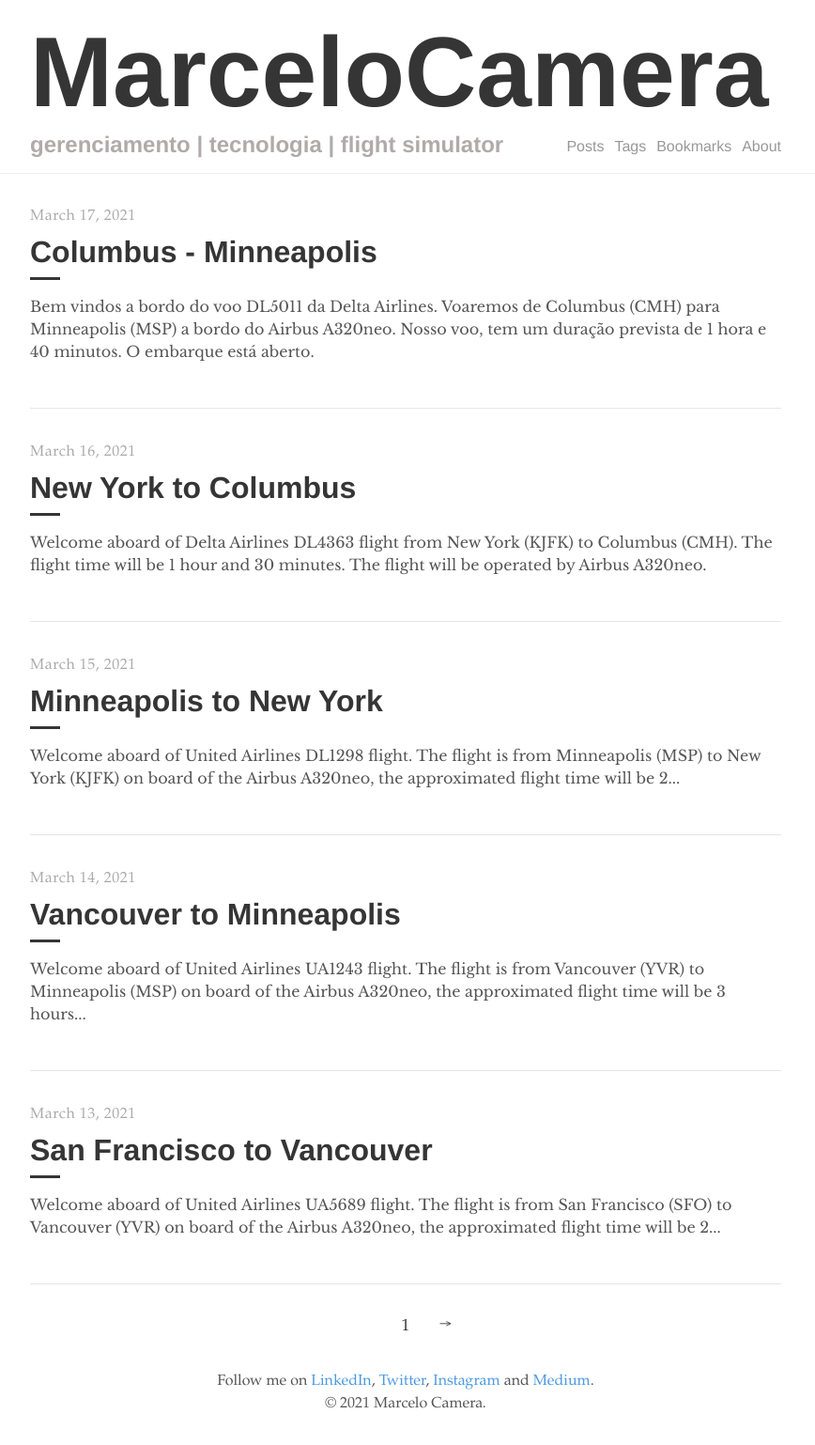
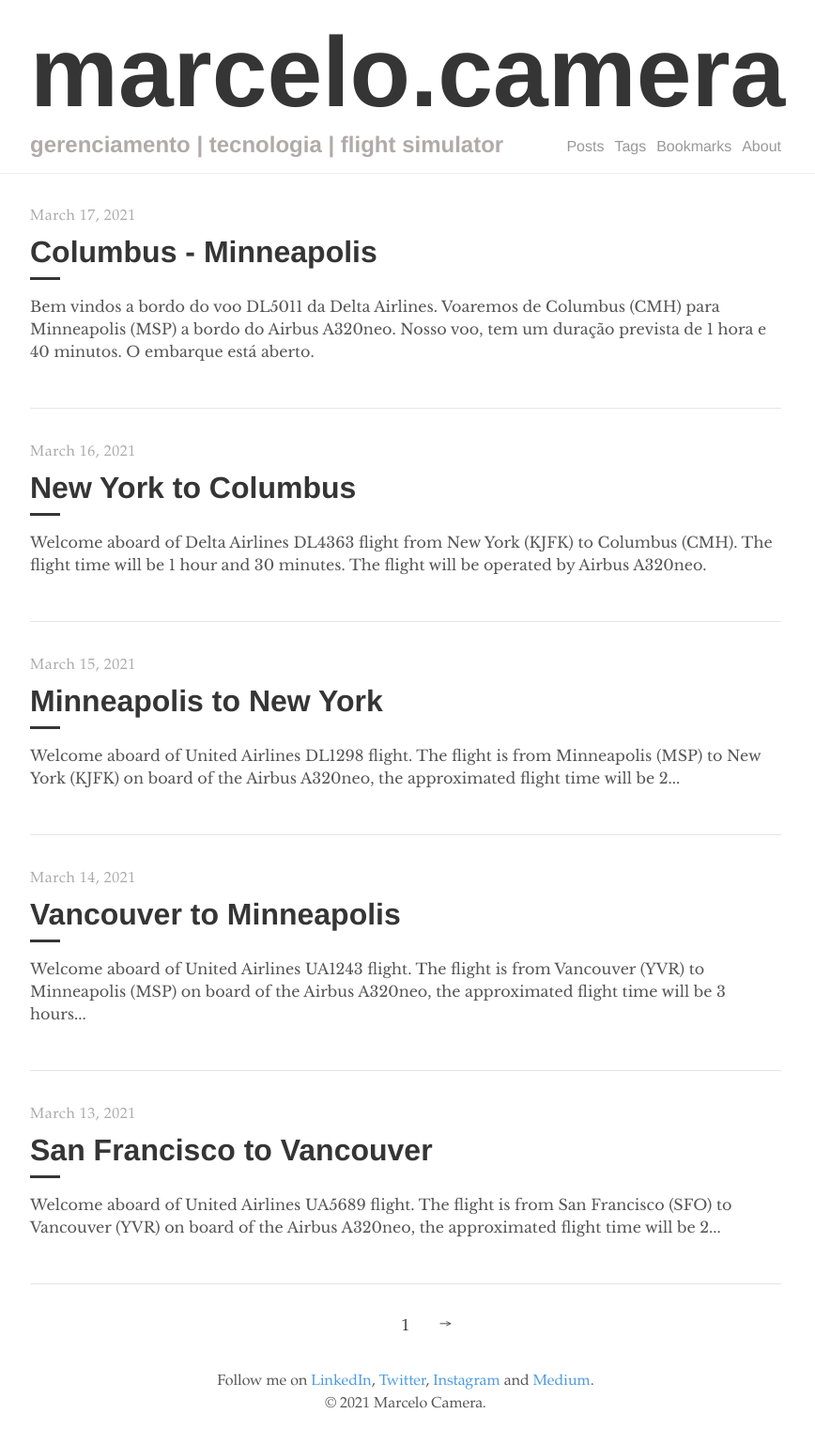
Before and after one commit to marcelocamera/marcelocamera.github.io, a Jekyll site: the page built from index.html, in a window 1280 px wide. Shown: the whole page at 94% size, without its empty margins (208-1076 px from the left). Built offline with Jekyll 4.4.1, drawn with Linux system fonts in a browser that asks for light colours; the list of posts is cut into pages by our own code.

Commit message:
Update _config.yml

```diff
--- a/_config.yml
+++ b/_config.yml
@@ -1,5 +1,5 @@
 # Site settings
-title:          MarceloCamera
+title:          marcelo.camera
 description:    "gerenciamento | tecnologia | flight simulator"
 baseurl:        ""
 url:            "https://marcelocamera.github.io"
```
